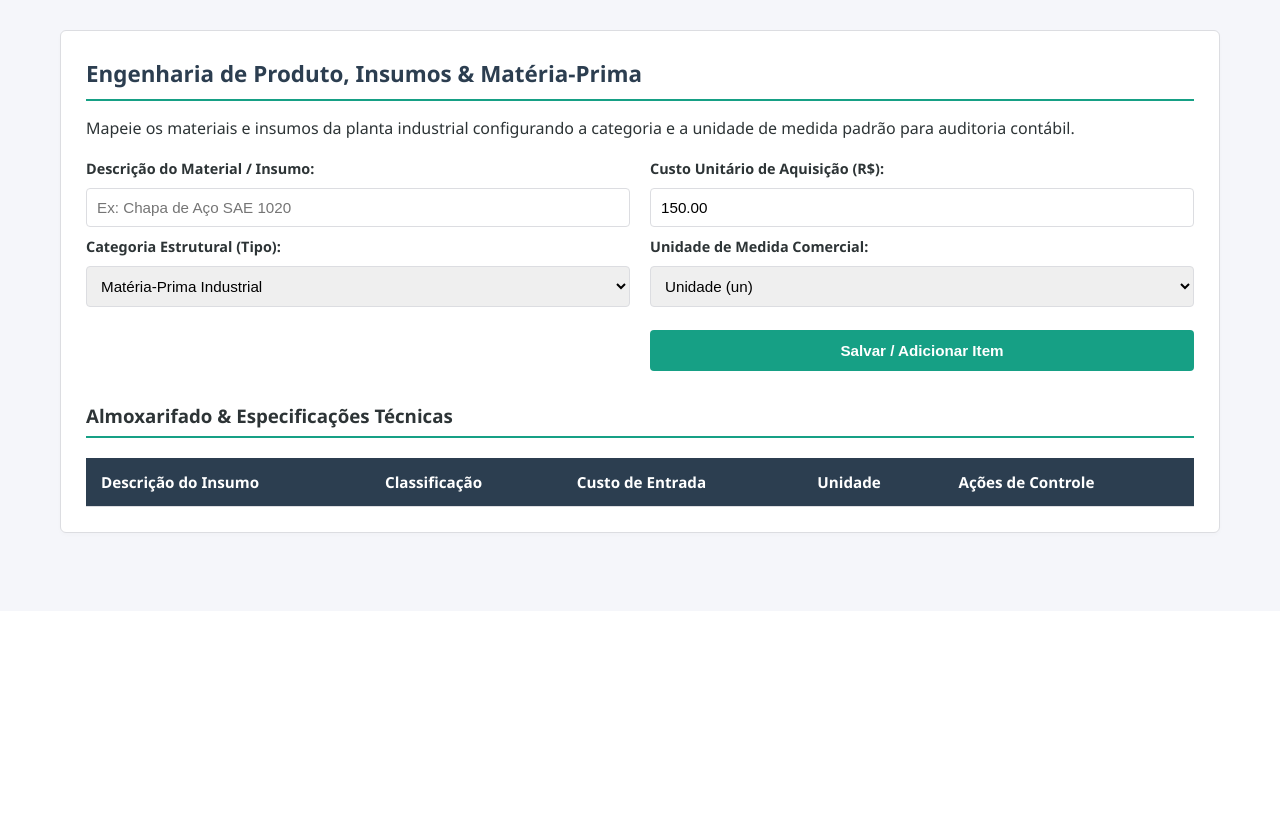
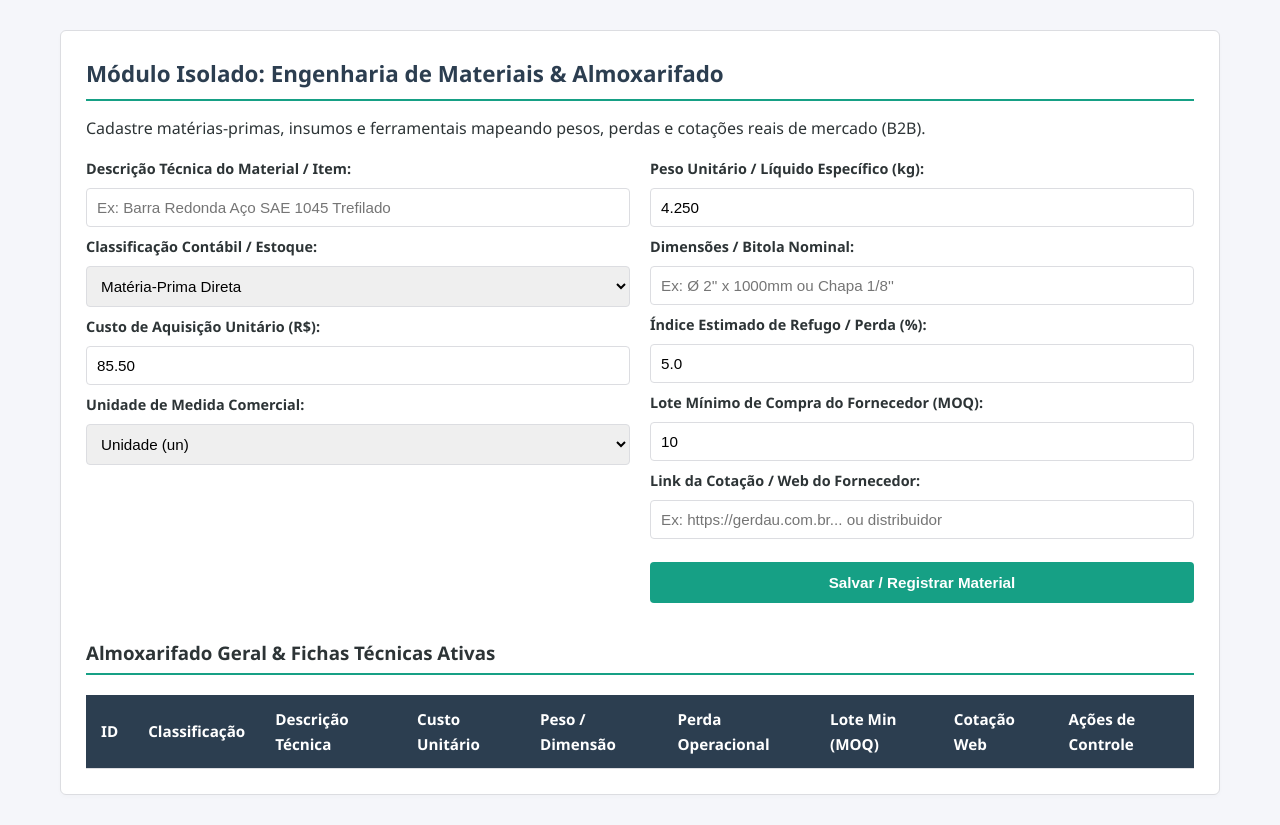
Before and after one commit to ProfRenatoPereira/admplan, a Flask app: page /materiais in a window 1280 px wide. Shown: the part 189-1014 px from the top of the page. Before the commit the page ends 723 px from the top, so only its background shows below. Run offline with Flask 3, Linux system fonts and the light colour scheme; lists and menus that the app fills with data are empty; some libraries are stand-ins or nearby versions.

Commit message:
Update materiais.html

```diff
--- a/templates/materiais.html
+++ b/templates/materiais.html
@@ -1,56 +1,75 @@
 {% extends 'base.html' %}
-{% block title %}Engenharia de Materiais - TERCEIRO ADM ASSOCIADOS{% endblock %}
+{% block title %}Almoxarifado & Materiais - TERCEIRO ADM ASSOCIADOS{% endblock %}
 {% block content %}
-<section class="card" aria-labelledby="tit-materiais">
-    <h2 id="tit-materiais">Engenharia de Produto, Insumos & Matéria-Prima</h2>
-    <p>Mapeie os materiais e insumos da planta industrial configurando a categoria e a unidade de medida padrão para auditoria contábil.</p>
+<section class="card" aria-labelledby="tit-mat">
+    <h2 id="tit-mat">Módulo Isolado: Engenharia de Materiais & Almoxarifado</h2>
+    <p>Cadastre matérias-primas, insumos e ferramentais mapeando pesos, perdas e cotações reais de mercado (B2B).</p>
 
-    <!-- Input oculto para persistência de alterações -->
-    <input type="hidden" id="materialIdOculto" value="">
+    <input type="hidden" id="matIsoladoId" value="">
 
     <div class="grid-form">
         <div class="form-group">
-            <label for="materialNome">Descrição do Material / Insumo:</label>
-            <input type="text" id="materialNome" placeholder="Ex: Chapa de Aço SAE 1020">
+            <label for="matNome">Descrição Técnica do Material / Item:</label>
+            <input type="text" id="matNome" placeholder="Ex: Barra Redonda Aço SAE 1045 Trefilado">
 
-            <label for="materialTipo">Categoria Estrutural (Tipo):</label>
-            <select id="materialTipo">
-                <option value="Matéria-Prima">Matéria-Prima Industrial</option>
-                <option value="Insumo">Insumo Operacional</option>
-                <option value="Ferramental">Componente / Ferramental</option>
-                <option value="Consumível">Gases / Consumível de Solda</option>
+            <label for="matTipo">Classificação Contábil / Estoque:</label>
+            <select id="matTipo">
+                <option value="Matéria-Prima">Matéria-Prima Direta</option>
+                <option value="Insumo">Insumo Indireto / Operacional</option>
+                <option value="Ferramental">Componente / Ferramental de Corte</option>
+                <option value="Consumível">Gases / Consumíveis de Solda e Pintura</option>
             </select>
-        </div>
-        <div class="form-group">
-            <label for="materialCustoUn">Custo Unitário de Aquisição (R$):</label>
-            <input type="number" id="materialCustoUn" value="150.00" step="0.01">
 
-            <label for="materialUnidade">Unidade de Medida Comercial:</label>
-            <select id="materialUnidade">
+            <label for="matCustoUn">Custo de Aquisição Unitário (R$):</label>
+            <input type="number" id="matCustoUn" value="85.50" step="0.01">
+
+            <label for="matUnidade">Unidade de Medida Comercial:</label>
+            <select id="matUnidade">
                 <option value="un">Unidade (un)</option>
                 <option value="kg">Quilograma (kg)</option>
                 <option value="m">Metro Linear (m)</option>
                 <option value="l">Litro (l)</option>
+                <option value="barra">Barra (6 metros)</option>
             </select>
+        </div>
+        <div class="form-group">
+            <label for="matPeso">Peso Unitário / Líquido Específico (kg):</label>
+            <input type="number" id="matPeso" value="4.250" step="0.001">
 
-            <button onclick="adicionarMaterialServidor()" class="btn-primary" id="btnSalvarMaterial" style="margin-top:15px;">Salvar / Adicionar Item</button>
+            <label for="matDimensao">Dimensões / Bitola Nominal:</label>
+            <input type="text" id="matDimensao" placeholder="Ex: Ø 2'' x 1000mm ou Chapa 1/8''">
+
+            <label for="matPerda">Índice Estimado de Refugo / Perda (%):</label>
+            <input type="number" id="matPerda" value="5.0" step="0.1">
+
+            <label for="matLote">Lote Mínimo de Compra do Fornecedor (MOQ):</label>
+            <input type="number" id="matLote" value="10">
+
+            <label for="matLink">Link da Cotação / Web do Fornecedor:</label>
+            <input type="url" id="matLink" placeholder="Ex: https://gerdau.com.br... ou distribuidor">
+
+            <button onclick="salvarMaterialIsolado()" class="btn-primary" id="btnSalvarMat" style="margin-top: 15px;">Salvar / Registrar Material</button>
         </div>
     </div>
 
-        <h3 style="margin-top: 30px; border-bottom: 2px solid var(--accent); padding-bottom: 5px;">Almoxarifado & Especificações Técnicas</h3>
-    <table class="data-table" id="tabelaMateriais">
+    <h3 style="margin-top: 35px; border-bottom: 2px solid var(--accent); padding-bottom: 5px;">Almoxarifado Geral & Fichas Técnicas Ativas</h3>
+    <div style="overflow-x: auto;">
+        <table class="data-table" id="tabelaMateriaisIsolados">
             <thead>
                 <tr>
-                <th>Descrição do Insumo</th>
+                    <th>ID</th>
                     <th>Classificação</th>
-                <th>Custo de Entrada</th>
-                <th>Unidade</th>
+                    <th>Descrição Técnica</th>
+                    <th>Custo Unitário</th>
+                    <th>Peso / Dimensão</th>
+                    <th>Perda Operacional</th>
+                    <th>Lote Min (MOQ)</th>
+                    <th>Cotação Web</th>
                     <th>Ações de Controle</th>
                 </tr>
             </thead>
-        <tbody>
-            <!-- Alimentado ao vivo via carregarMateriaisDoServidor() -->
-        </tbody>
+            <tbody></tbody>
         </table>
+    </div>
 </section>
 {% endblock %}
```
Lines whose indentation alone changed are shown as unchanged.
